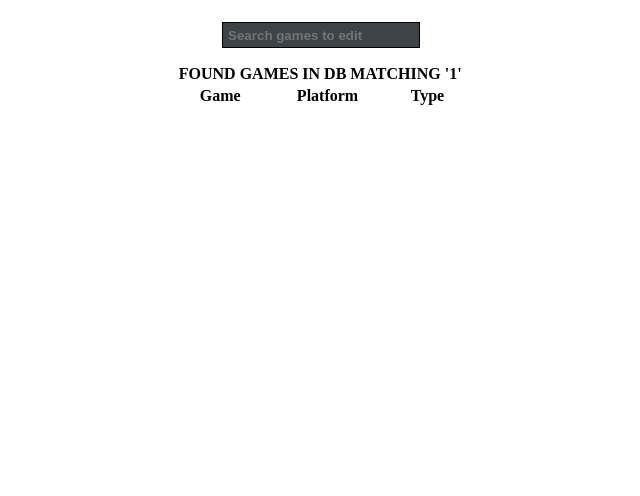
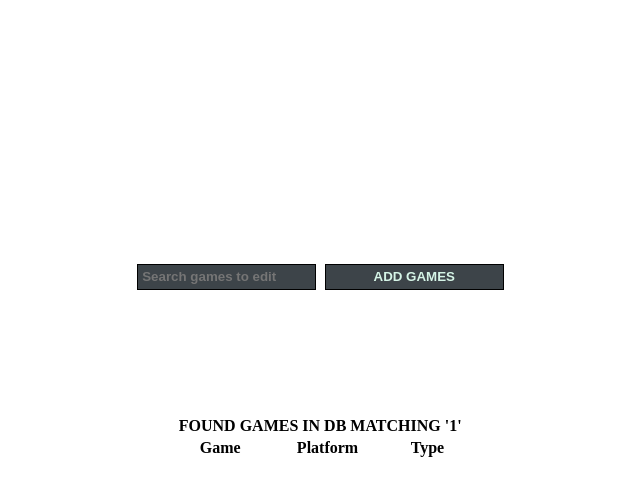
Before and after one commit to alex13lopez/pcgames-web, a PHP site: page /website/management/gamemanagement.php?search=1 in a window 1280 px wide. Shown: the top 496 px of the page, without its empty margins (315-955 px from the left). Run offline with PHP 8.4, Linux system fonts and the light colour scheme; a user stored in the database is signed in; data comes from the database, SQL or seed files in the repository; data that the repository does not hold is empty.

Commit message:
Ver: 0.4.3-alpha

```diff
--- a/website/management/gamemanagement.css
+++ b/website/management/gamemanagement.css
@@ -22,13 +22,33 @@ span {
     color: rgb(111, 109, 211);
 }
 
+.choose {
+    display: block;
+    height: 20%;
+    width: 30%;
+    margin: 0 auto;
+    margin-top: 20%;
+}
+
 .searchbar {
     display: block;
-    margin: 0 auto;
+    margin: 0;
+    padding: 1%;
+    width: 50%;
+    float: left;
+}
 
+.add {
+    display: block;
+    margin: 0;
     padding: 1%;
-    width: 18%;
-    padding-left: 1.1%;
+    width: 50%;
+    float: left;
+}
+
+.add:hover {
+    color: black;
+    background-color: rgb(151, 148, 148);
 }
 
 input {
--- a/website/management/gamemanagement.php
+++ b/website/management/gamemanagement.php
@@ -30,6 +30,11 @@
             <div class="searchbar">
                 <form action="#" method="GET" target="body_frame">
                     <input type="text" name="search" placeholder="Search games to edit">
+                </form>
+            </div>
+            <div class="add">
+                <form action="#" method="GET">
+                    <input type="button" name="add" value="ADD GAMES">
                 </form>
             </div>
         </div>
```
